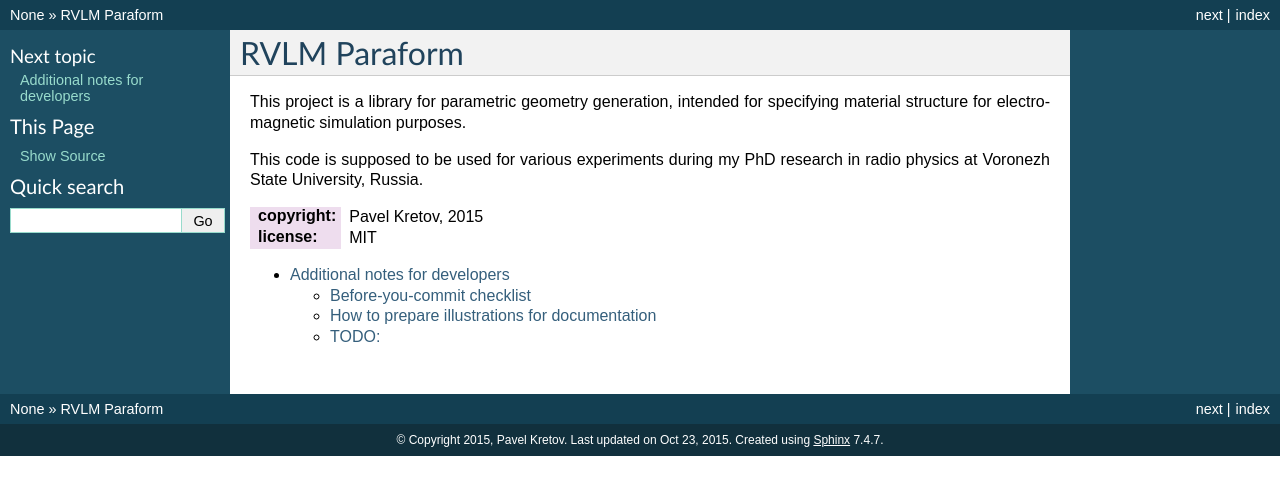
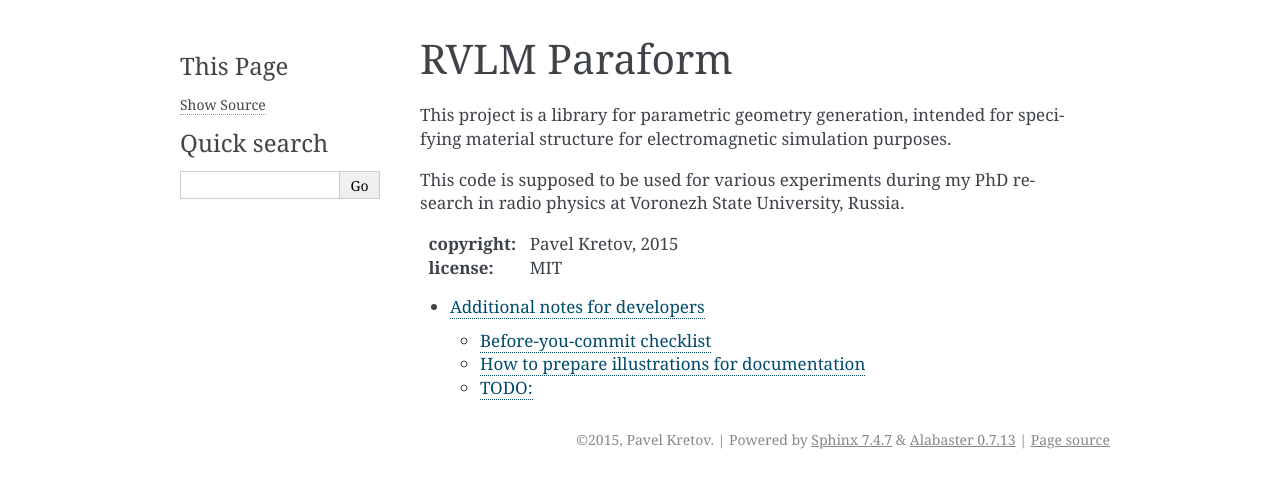
Before and after one commit to rvlm/rvlm-paraform, a Sphinx documentation site: the page built from sphinx/index.rst, in a window 1280 px wide. Shown: the top 495 px of the page. Built offline with Sphinx 7.4.7, drawn with Linux system fonts in a browser that asks for light colours.

Commit message:
sphinx/conf.py: switch to 'alabaster' theme
Signed-off-by: Pavel Kretov <firegurafiku@gmail.com>

```diff
--- a/sphinx/conf.py
+++ b/sphinx/conf.py
@@ -10,6 +10,14 @@
 
 import sys
 import os
+
+# The following inspection is suppressed because library user isn't required to
+# have Alabaster theme installed, as well as Sphinx itself. They're only
+# supposed to be run on a developer's system.
+# See also: https://pypi.python.org/pypi/alabaster
+# ---
+# noinspection PyPackageRequirements
+import alabaster
 
 # Damn you Guido.
 assert sys.version_info.major >= 3, "Python 2.* is not supported"
@@ -24,7 +32,7 @@ sys.path.insert(0, root_dir)
 
 # Add any Sphinx extension module names here, as strings. They can be
 # extensions coming with Sphinx (named 'sphinx.ext.*') or your custom ones.
-extensions = ['sphinx.ext.autodoc']
+extensions = ['sphinx.ext.autodoc', 'alabaster']
 
 # Add any paths that contain templates here, relative to this directory.
 templates_path = ['templates']
@@ -81,12 +89,11 @@ pygments_style = 'sphinx'
 # A list of ignored prefixes for module index sorting.
 modindex_common_prefix = []
 
-
 # -- Options for HTML output ---------------------------------------------------
 
 # The theme to use for HTML and HTML Help pages.  See the documentation for
 # a list of builtin themes.
-html_theme = 'default'
+html_theme = 'alabaster'
 
 # Theme options are theme-specific and customize the look and feel of a theme
 # further.  For a list of options available for each theme, see the
@@ -94,7 +101,7 @@ html_theme = 'default'
 html_theme_options = {}
 
 # Add any paths that contain custom themes here, relative to this directory.
-html_theme_path = []
+html_theme_path = [alabaster.get_path()]
 
 # The name for this set of Sphinx documents.  If None, it defaults to
 # "<project> v<release> documentation".
```
